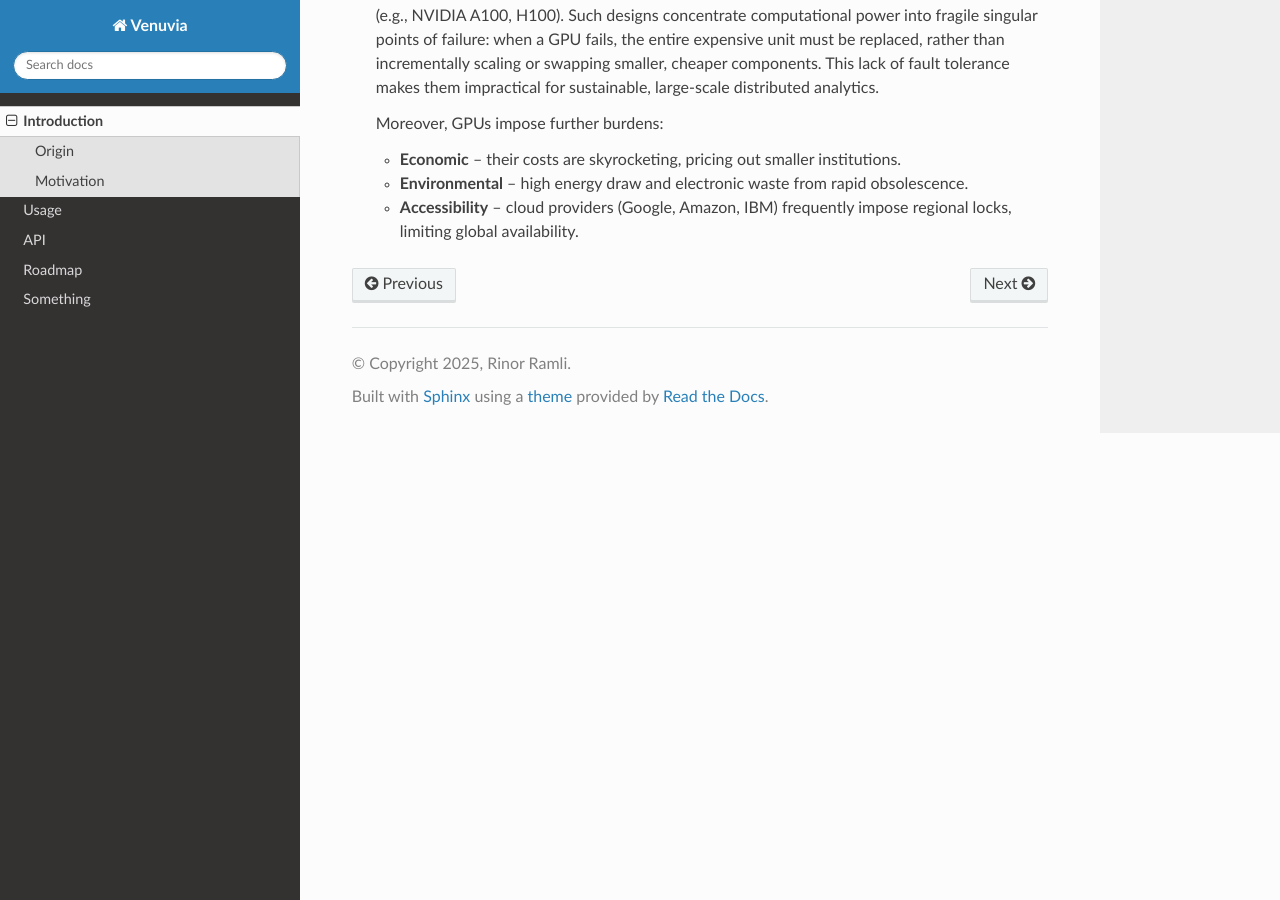
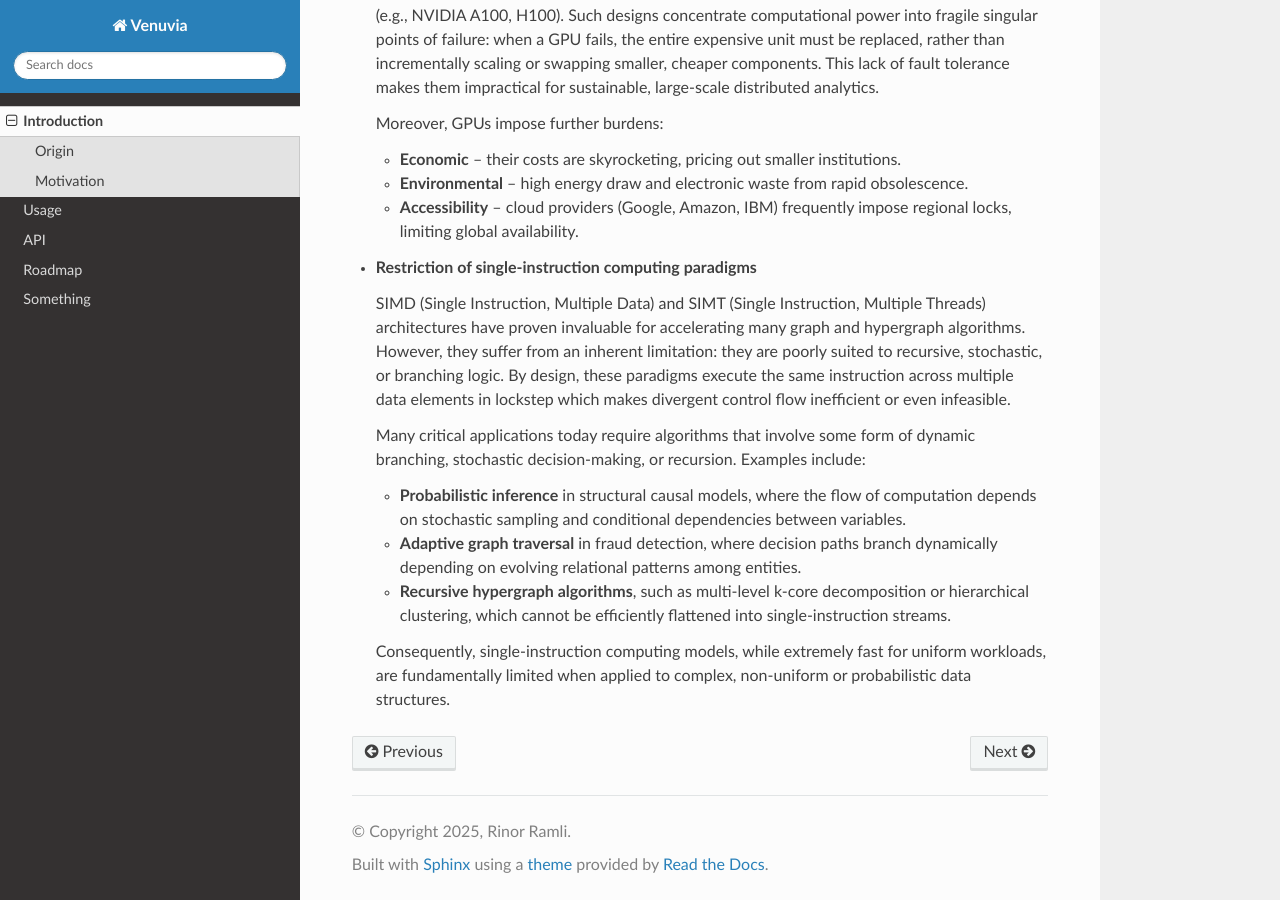
Before and after one commit to pawaka2025/venuvia, a Sphinx documentation site: the page built from docs/source/introduction.rst, in a window 1280 px wide and 900 px high, scrolled down 1240 px. Built offline with Sphinx 7.4.7 and the Read the Docs theme 3.1.0, drawn with Linux system fonts in a browser that asks for light colours; some of the changed text lies outside the part shown.

Commit message:
Update introduction.rst

```diff
--- a/docs/source/introduction.rst
+++ b/docs/source/introduction.rst
@@ -49,3 +49,26 @@
   - **Environmental** – high energy draw and electronic waste from rapid obsolescence.
   - **Accessibility** – cloud providers (Google, Amazon, IBM) frequently impose regional locks,
     limiting global availability.
+
+- **Restriction of single-instruction computing paradigms**
+
+  SIMD (Single Instruction, Multiple Data) and SIMT (Single Instruction, Multiple Threads)
+  architectures have proven invaluable for accelerating many graph and hypergraph algorithms.
+  However, they suffer from an inherent limitation: they are poorly suited to recursive,
+  stochastic, or branching logic. By design, these paradigms execute the same instruction
+  across multiple data elements in lockstep which makes divergent control flow inefficient
+  or even infeasible.
+
+  Many critical applications today require algorithms that involve some form of dynamic branching,
+  stochastic decision-making, or recursion. Examples include:
+
+  - **Probabilistic inference** in structural causal models, where the flow of computation
+    depends on stochastic sampling and conditional dependencies between variables.
+  - **Adaptive graph traversal** in fraud detection, where decision paths branch dynamically
+    depending on evolving relational patterns among entities.
+  - **Recursive hypergraph algorithms**, such as multi-level k-core decomposition or
+    hierarchical clustering, which cannot be efficiently flattened into single-instruction streams.
+
+  Consequently, single-instruction computing models, while extremely fast for uniform
+  workloads, are fundamentally limited when applied to complex, non-uniform or probabilistic
+  data structures.
```
Also changed, not shown: other parts of docs/source/introduction.rst (+1 -1 lines).
